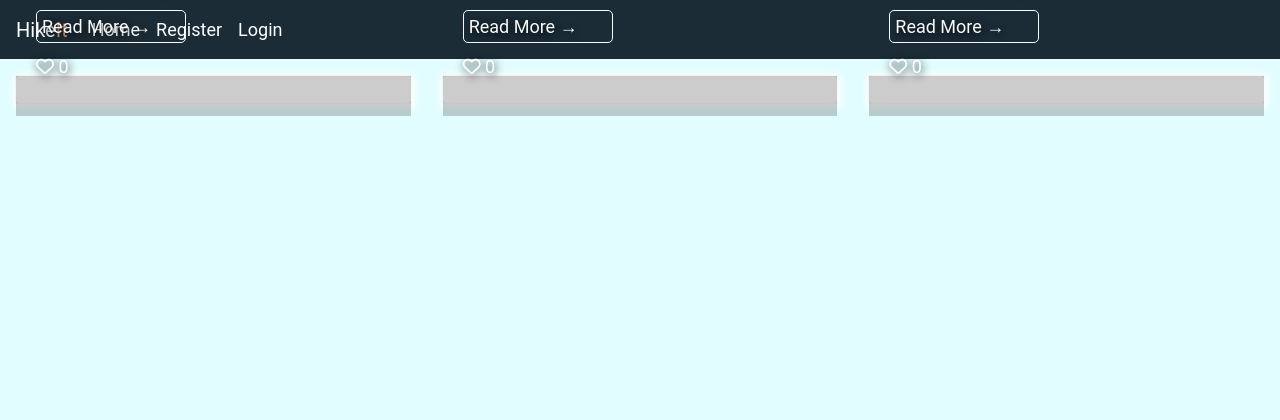
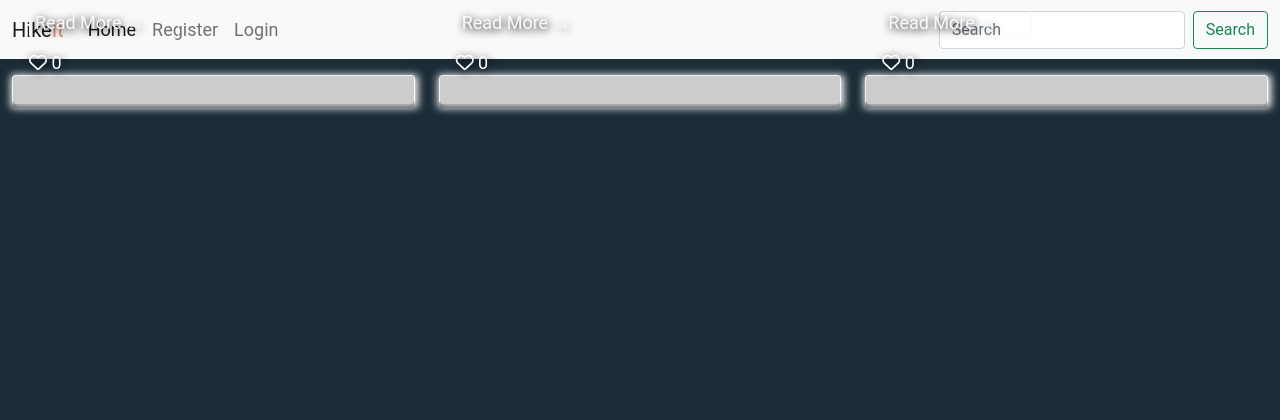
Before and after one commit to Code-Institute-Submissions/Milestone-project-4-hiking-blog_SEpResub, a Django app: page / in a window 1280 px wide. Shown: the top 420 px of the page. Run offline with Django 3.2, Linux system fonts and the light colour scheme; data comes from the database, SQL or seed files in the repository; data that the repository does not hold is empty; some libraries are stand-ins or nearby versions.

Commit message:
Add simple bootsrap navbar

```diff
--- a/static/css/style.css
+++ b/static/css/style.css
@@ -5,11 +5,11 @@
 body {
     font-family: "Roboto", sans-serif;
     font-size: 18px;
-    background-color: #E2FDFF;
+    background-color: #1B2C37;
     color: white;
 }
 nav {
-    background-color: #1B2C37;
+    background-color: #E2FDFF;
 }
 
 footer {
@@ -26,6 +26,7 @@ footer {
 
 a {
     color: white;
+    text-decoration: none;
 }
 a:hover {
     text-decoration: none;
@@ -65,6 +66,12 @@ p {
 
 }
 
+
+
+.button:hover {
+    background-color: #A3A3A1;
+}
+
 .button {
     border: solid 1px #fafafa;
     border-radius: 5px;
@@ -75,13 +82,13 @@ p {
 
 }
 
-.button:hover {
-    background-color: #A3A3A1;
-}
-
 .post-detail-image {
     border-radius: 20px;
 }
 #likes {
     color: white;
 }
+
+button {
+    border: none;
+}
--- a/templates/base.html
+++ b/templates/base.html
@@ -7,17 +7,19 @@
     <meta http-equiv="X-UA-Compatible" content="IE=edge">
     <meta name="viewport" content="width=device-width, initial-scale=1.0">
     <title>HikeIt</title>
-    <link rel="stylesheet" href="https://maxcdn.bootstrapcdn.com/bootstrap/4.0.0/css/bootstrap.min.css" integrity="sha384-Gn5384xqQ1aoWXA+058RXPxPg6fy4IWvTNh0E263XmFcJlSAwiGgFAW/dAiS6JXm"
-            crossorigin="anonymous" />
+    <link href="https://cdn.jsdelivr.net/npm/bootstrap@5.0.2/dist/css/bootstrap.min.css" rel="stylesheet" integrity="sha384-EVSTQN3/azprG1Anm3QDgpJLIm9Nao0Yz1ztcQTwFspd3yD65VohhpuuCOmLASjC" crossorigin="anonymous">
     <link rel="stylesheet" href="{% static 'css/style.css' %}">
     <script src="https://kit.fontawesome.com/d055bf150c.js" crossorigin="anonymous"></script>
 </head>
 <body>
 
-        <nav class="navbar navbar-expand-lg">
+<nav class="navbar navbar-expand-lg navbar-light bg-light">
+    <div class="container-fluid">
         <a class="navbar-brand" href="{% url 'home' %}">Hike<span id="span-logo">It</span></a>
-
-        <div class="collapse navbar-collapse" id="navbarText">
+      <button class="navbar-toggler" type="button" data-bs-toggle="collapse" data-bs-target="#navbarTogglerDemo02" aria-controls="navbarTogglerDemo02" aria-expanded="false" aria-label="Toggle navigation">
+        <span class="navbar-toggler-icon"></span>
+      </button>
+      <div class="collapse navbar-collapse" id="navbarTogglerDemo02">
         <ul class="navbar-nav me-auto mb-2 mb-lg-0">
             <li class="nav-item">
                 <a class="nav-link active" aria-current="page" href="{% url 'home' %}">Home</a>
@@ -36,11 +38,13 @@
             {% endif %}
 
         </ul>
-
+        <form class="d-flex">
+          <input class="form-control me-2" type="search" placeholder="Search" aria-label="Search">
+          <button class="btn btn-outline-success" type="submit">Search</button>
+        </form>
       </div>
     </div>
   </nav>
-
 
     {% block content %}
     <!-- Content Goes here -->
@@ -49,5 +53,7 @@
     <footer class="">
         <p class="m-0 text-light text-center ">Copyright &copy; HikeIt</p>
     </footer>
+
+    <script src="https://cdn.jsdelivr.net/npm/bootstrap@5.0.2/dist/js/bootstrap.bundle.min.js" integrity="sha384-MrcW6ZMFYlzcLA8Nl+NtUVF0sA7MsXsP1UyJoMp4YLEuNSfAP+JcXn/tWtIaxVXM" crossorigin="anonymous"></script>
 </body>
 </html>
```
Lines whose indentation alone changed are shown as unchanged.
